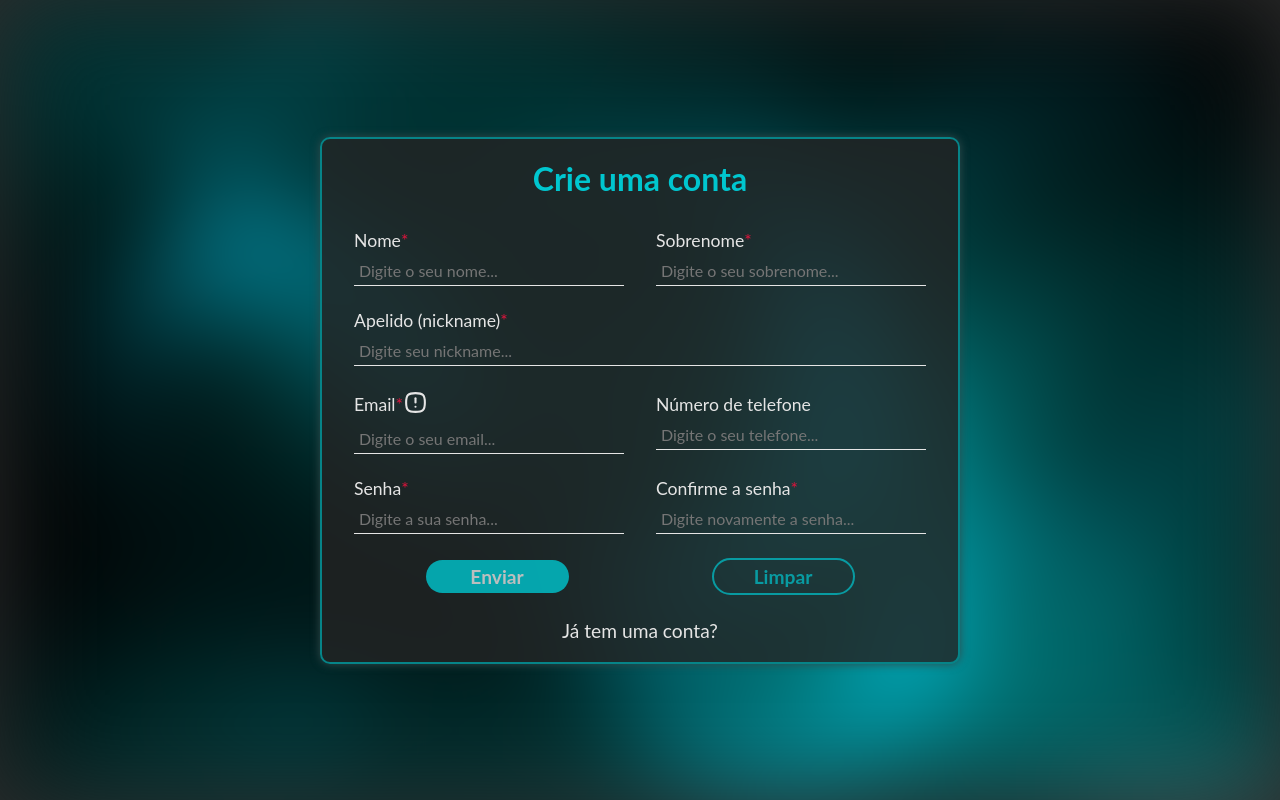
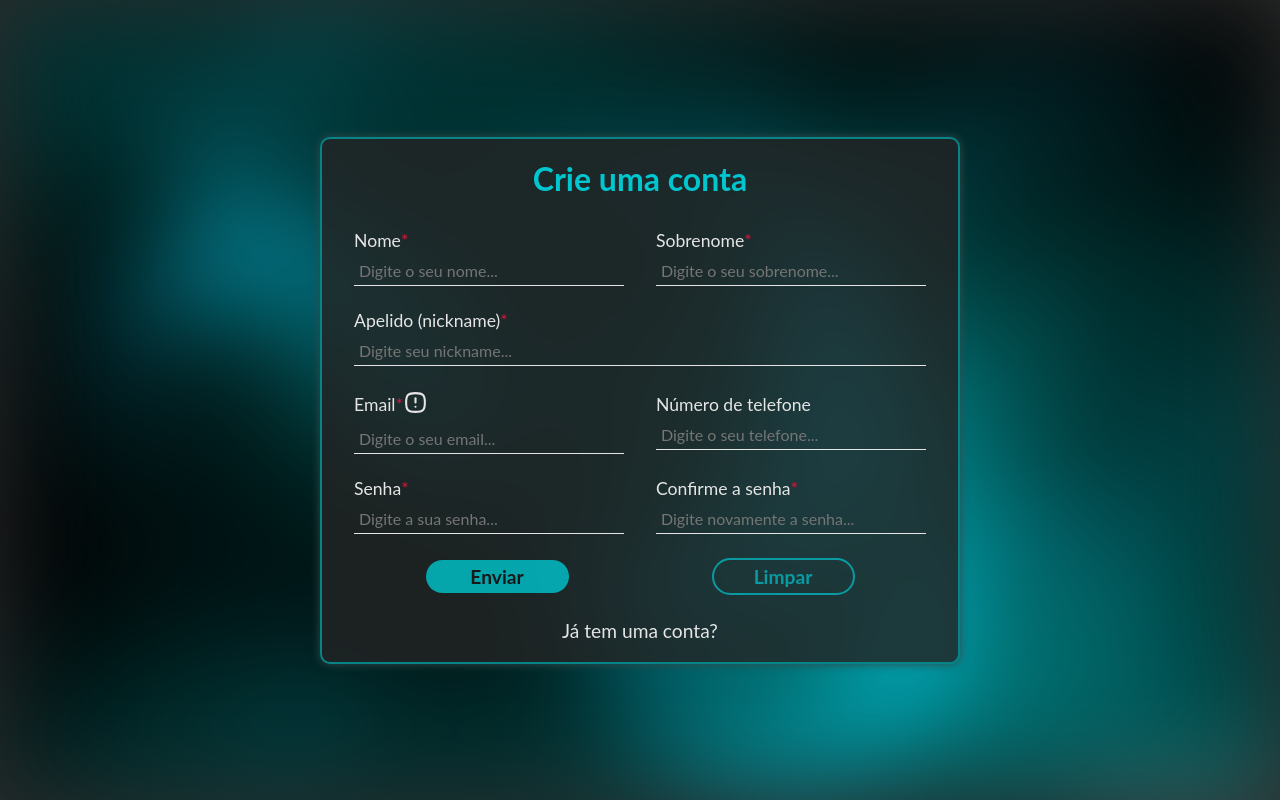
Before and after one commit to AlexandreAT/GameHub, a React (Vite) app in the folder gamehub.client/: page /register in a window 1280 px wide. Built offline with nearby package versions, Linux system fonts and the light colour scheme; no server answers; a web font is replaced by a local one.

Commit message:
Corrigindo as cores dos botões de carregamento

```diff
--- a/gamehub.client/src/index.css
+++ b/gamehub.client/src/index.css
@@ -84,12 +84,13 @@ h1, .linkLogo, .logoDetail{
   align-items: center;
   justify-content: center;
   gap: 0.5rem;
+  color: var(--black);
 }
 
 .btnSpinner{
   width: 1rem;
   height: 1rem;
-  border: 2px solid currentColor;
+  border: 2px solid var(--black);
   border-right-color: transparent;
   border-radius: 50%;
   animation: buttonSpin 0.7s linear infinite;
```
